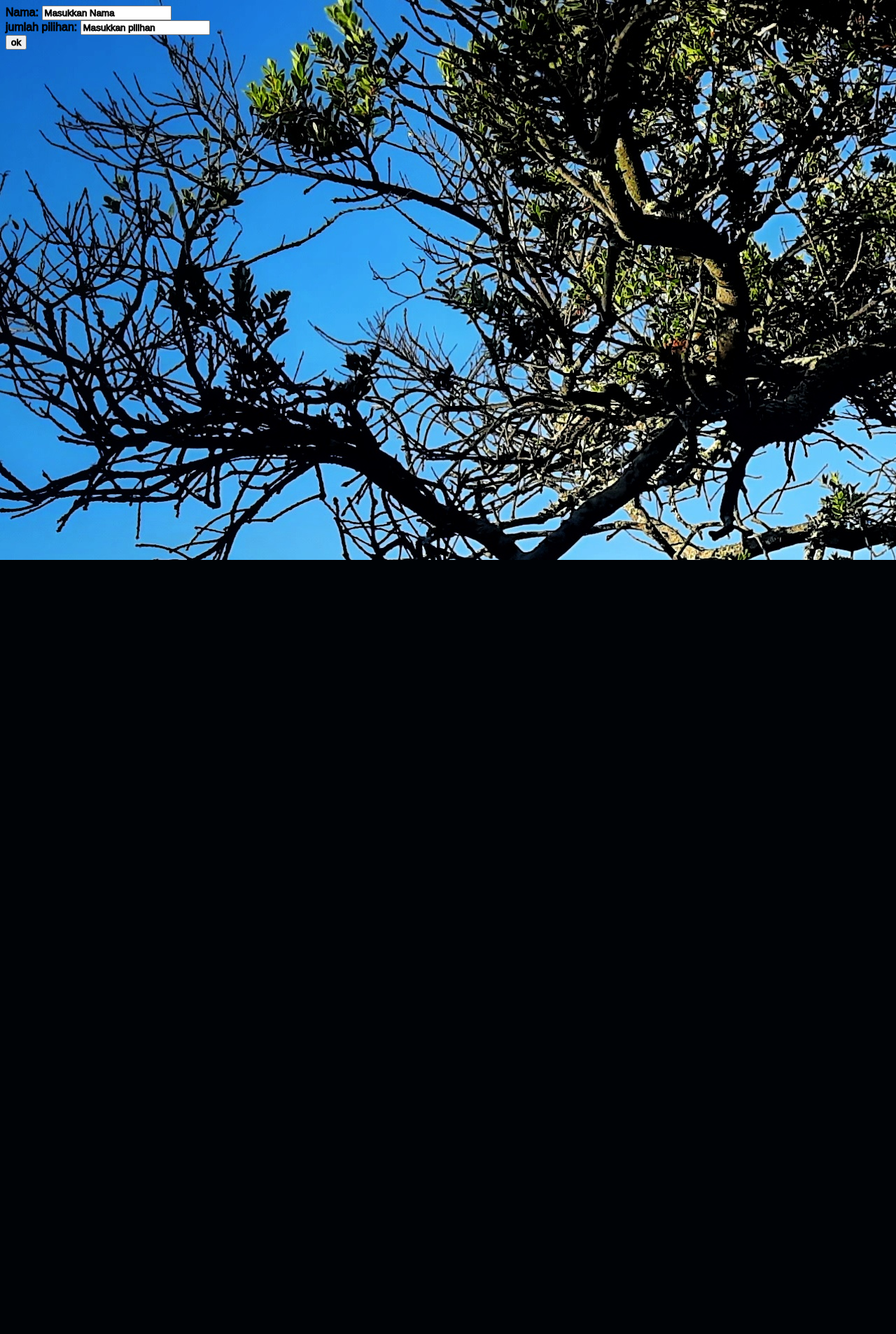
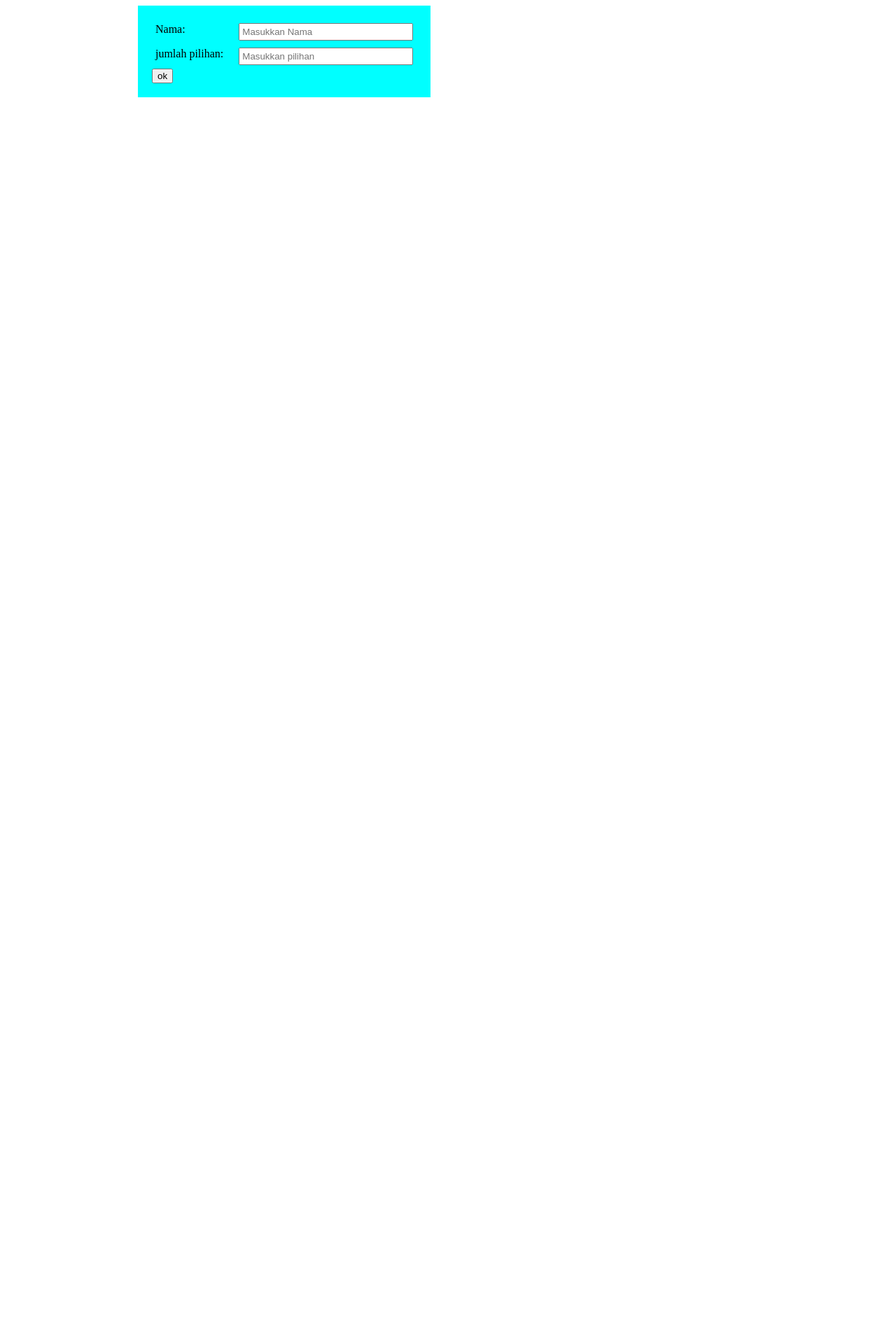
Before and after one commit to RRmanky/NewPlatfrom, a PHP site: page /tugasjs4.html in a window 1280 px wide; the page is wider, and only the part inside the window is pictured. Shown: that part at 70% size. Before the commit the page ends 800 px from the top of that part, so only its background shows below. Run offline with PHP 8.4, Linux system fonts and the light colour scheme.

Commit message:
menambahkan

```diff
--- a/Tugas.js/tugas4.css
+++ b/Tugas.js/tugas4.css
@@ -1,42 +1,33 @@
-body{
-    font-family: Arial, sans-serif; /* Menggunakan font Arial atau sans-serif */
-    color: black; /* Warna teks */
-    -webkit-text-stroke-width: 1px; /* Lebar garis luar */
-    -webkit-text-stroke-color: #000; /* Warna garis luar */
-
-    background-image: url('Pemandangan_Gunung_Bromo.jpg');
-}
-.container {
-    text-align: center;
-    margin-bottom: 20px;
+body {
+    width: 50cm;
+    height: 50cm;
+    overflow-x: hidden;
 }
 
-.input-container {
-    position: relative;
-    text-align: center;
-    position: absolute;
-    top: 20px;
-    left: 50%;
-    transform: translateX(-50%);
-
+.contain {
+    width: 10cm;
+    height: auto;
+    background-color: aqua;
+    padding: 20px;
+    margin-left: 10%;
 }
 
-.input {
-    margin-bottom: 10px;
+.form-group {
+    display: flex;
+    padding: 5px;
 }
 
-.input label {
-    display: block;
-    margin-bottom: 5px;
+label {
+    flex: 1;
 }
 
-.input input {
-    padding: 8px;
-    font-size: 14px;
-    width: 200px;
+input[type="text"],
+input[type="number"] {
+    flex: 2;
+    padding: 3px;
 }
 
-.tombol {
-    text-align: center;
-    margin-top: 10px;
+#hobi {
+    padding-left: -270cm;
+    flex: 2;
 }
```
Also changed, not shown: Tugas.js/Pemandangan_Gunung_Bromo.jpg (deleted).
